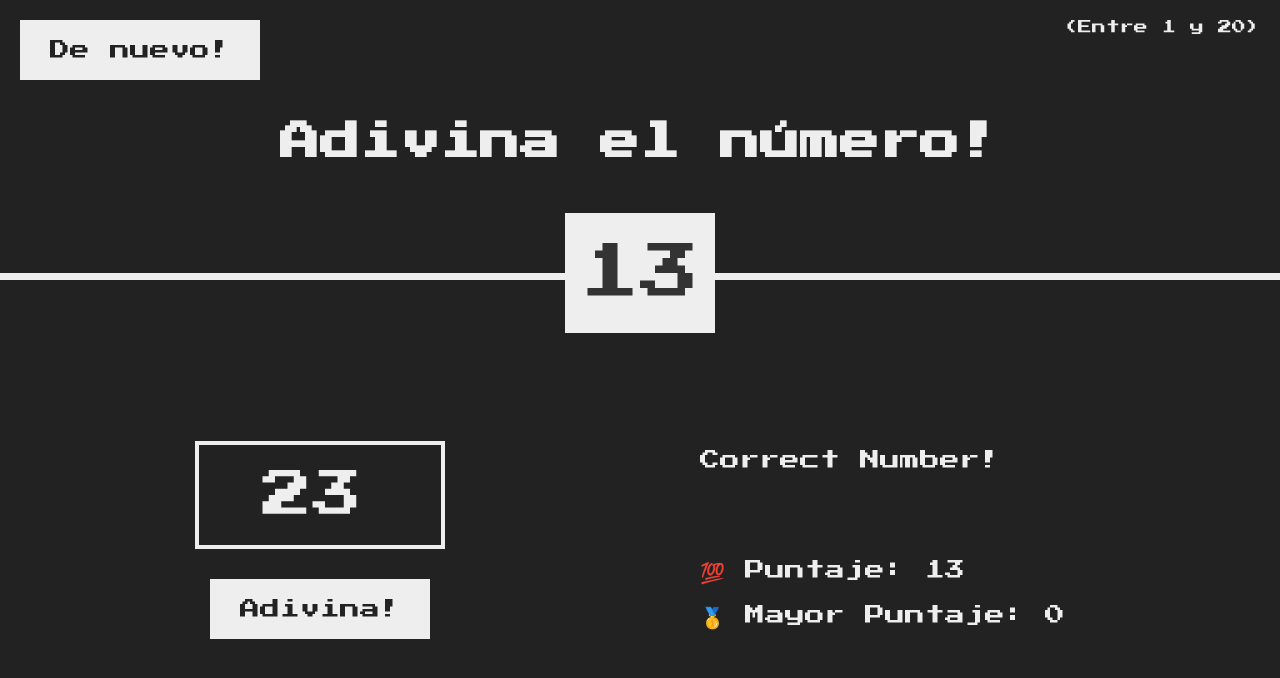
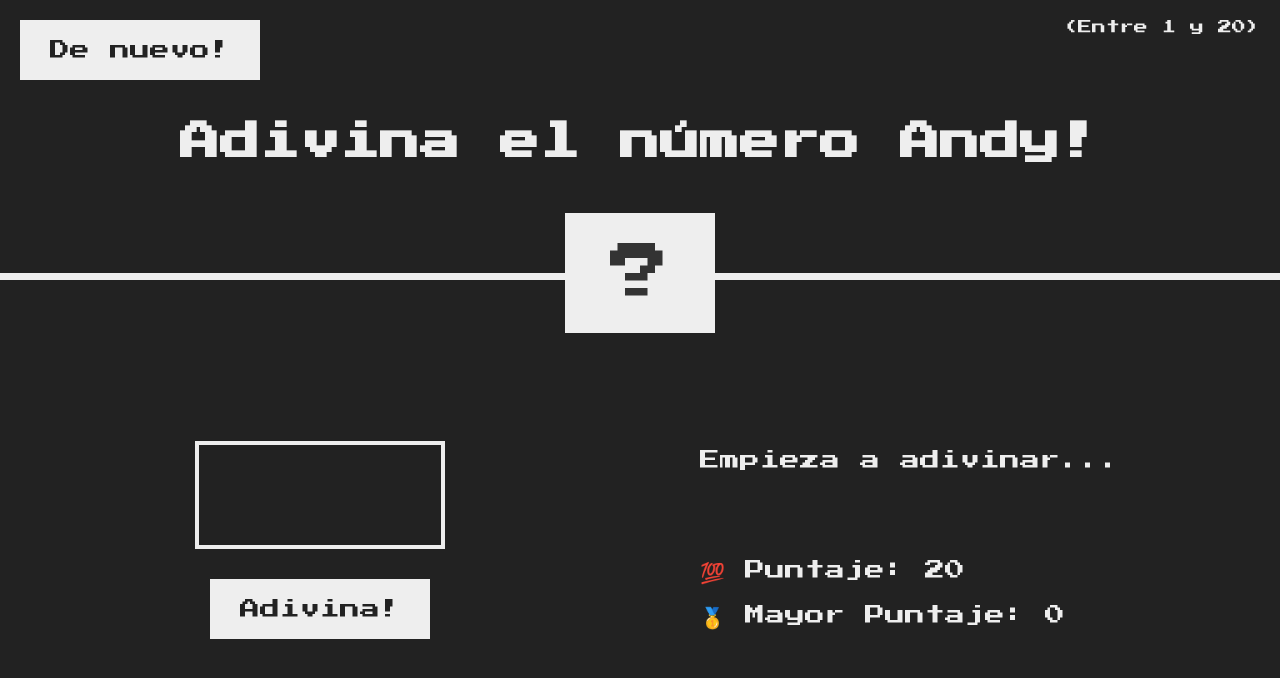
Before and after one commit to JuanEscobarDev/GuestMyNumberPractice, a plain HTML site: page index.html in a window 1280 px wide. Drawn offline with Linux system fonts and the light colour scheme.

Commit message:
tittle_typo fixed

```diff
--- a/index.html
+++ b/index.html
@@ -9,7 +9,7 @@
   </head>
   <body>
     <header>
-      <h1>Adivina el número!</h1>
+      <h1>Adivina el número Andy!</h1>
       <p class="between">(Entre 1 y 20)</p>
       <button class="btn again">De nuevo!</button>
       <div class="number">?</div>
--- a/script.js
+++ b/script.js
@@ -1,5 +1,5 @@
 'use strict';
-console.log(document.querySelector('.message').textContent);
+/*console.log(document.querySelector('.message').textContent);
 
 document.querySelector('.message').textContent = 'Correct Number!';
 
@@ -8,3 +8,6 @@ document.querySelector('.score').textContent = 13;
 
 document.querySelector('.guess').value = 23;
 console.log(document.querySelector('.guess').value);
+*/
+
+document.querySelector('.check');
```
